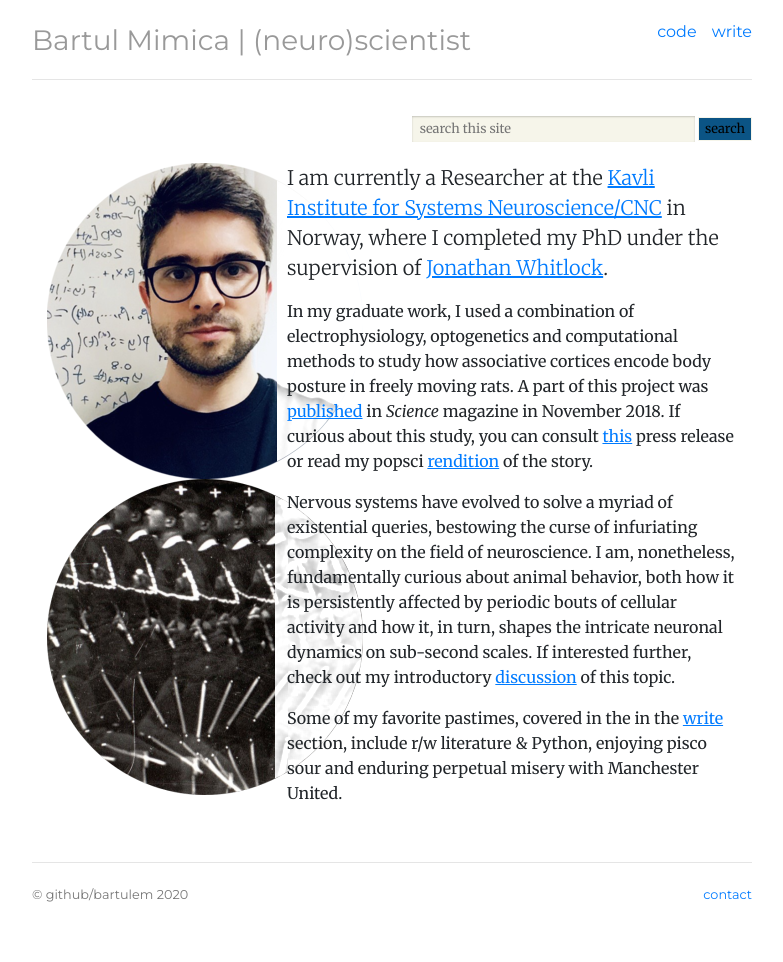
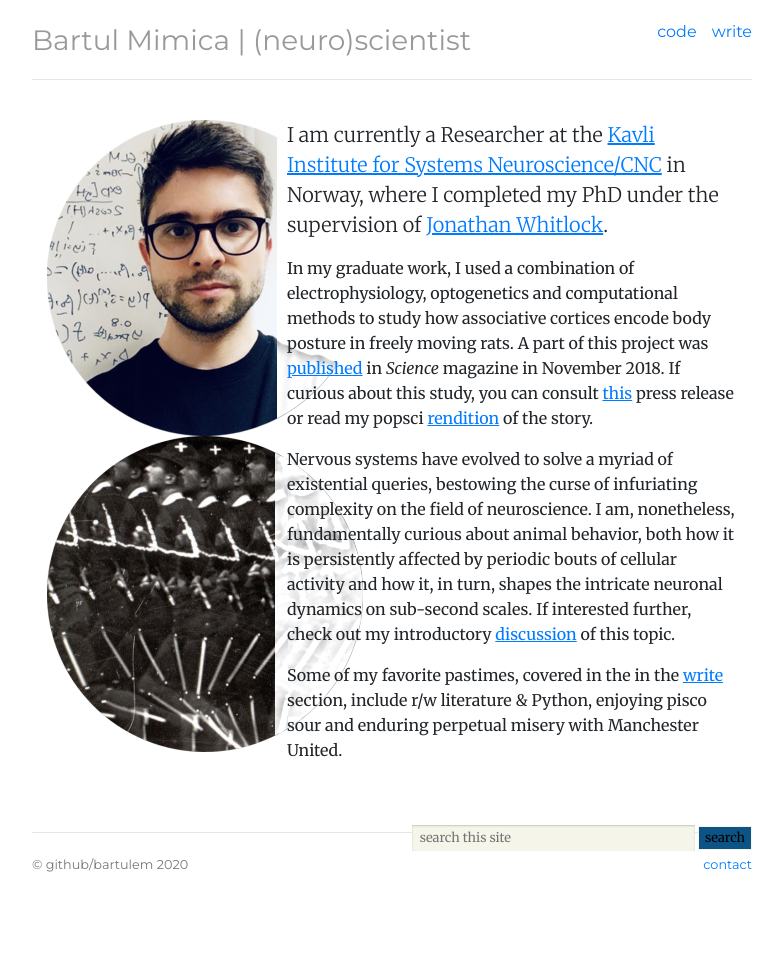
Before and after one commit to bartulem/bartulem.github.io, a Jekyll site: the page built from index.html, in a window 1280 px wide. Shown: the whole page, without its empty margins (248-1031 px from the left). Built offline with Jekyll 4.4.1, drawn with Linux system fonts in a browser that asks for light colours; comment, search, counter and statistics services are not loaded; after the commit the page ends 932 px from its top, so only the background shows below that.

Commit message:
add search engine step52

```diff
--- a/_includes/header.html
+++ b/_includes/header.html
@@ -5,12 +5,3 @@
 	</ul>
 	<h3 class="text-muted"><a href="/">Bartul Mimica | {{ page.category }}</a></h3>
 </div>
-
-<div class="grid" id="searchBar">
-	<div id="search">
-		<form role="search" method="get" action="{{ site.page }}//search/">
-  			<input id="searchString" name="searchString" placeholder="search this site" type="text">
-  			<input id="searchButton" name="googleSearchName" type="submit" value="search">
-		</form>
-	</div>
-</div>
--- a/index.html
+++ b/index.html
@@ -22,3 +22,12 @@ tag: (neuro)scientist
 	</div>
 
 </div>
+
+<div class="grid" id="searchBar">
+	<div id="search">
+		<form role="search" method="get" action="{{ site.page }}//search/">
+  			<input id="searchString" name="searchString" placeholder="search this site" type="text">
+  			<input id="searchButton" name="googleSearchName" type="submit" value="search">
+		</form>
+	</div>
+</div>
```
